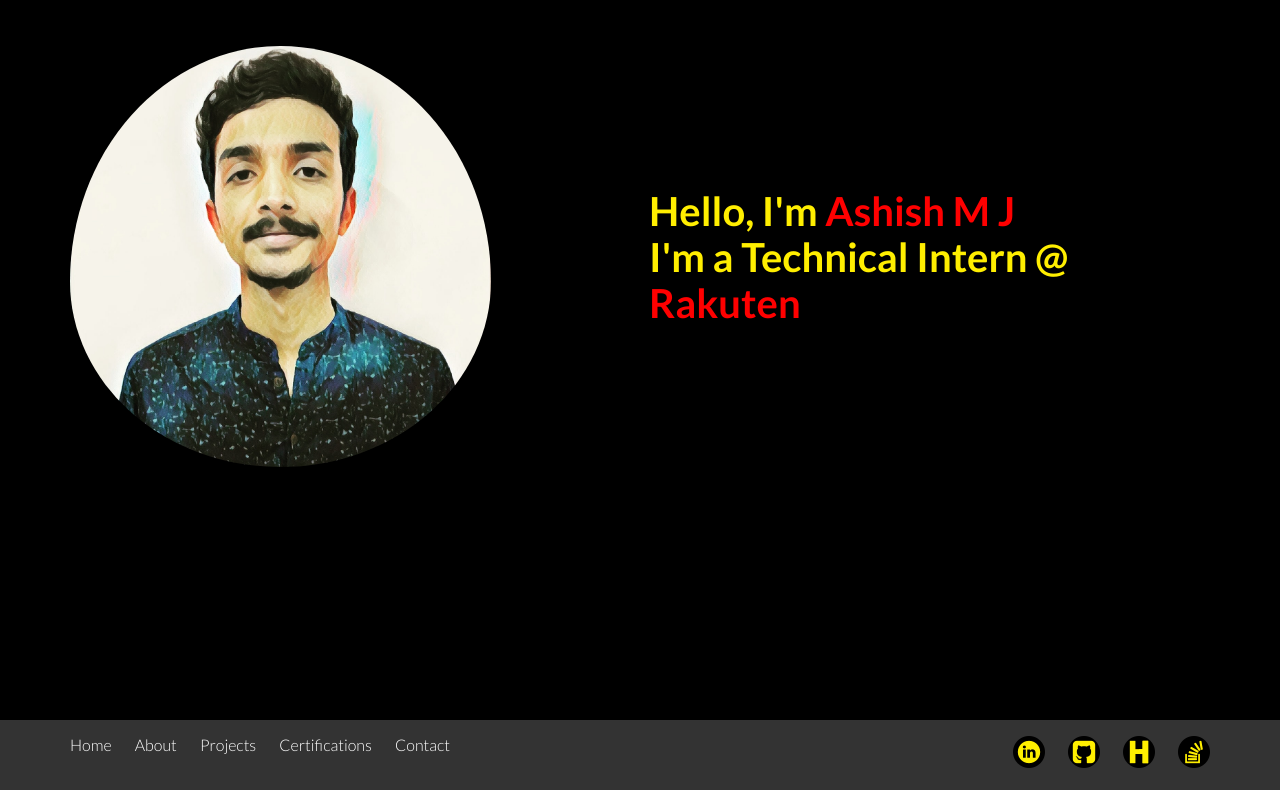
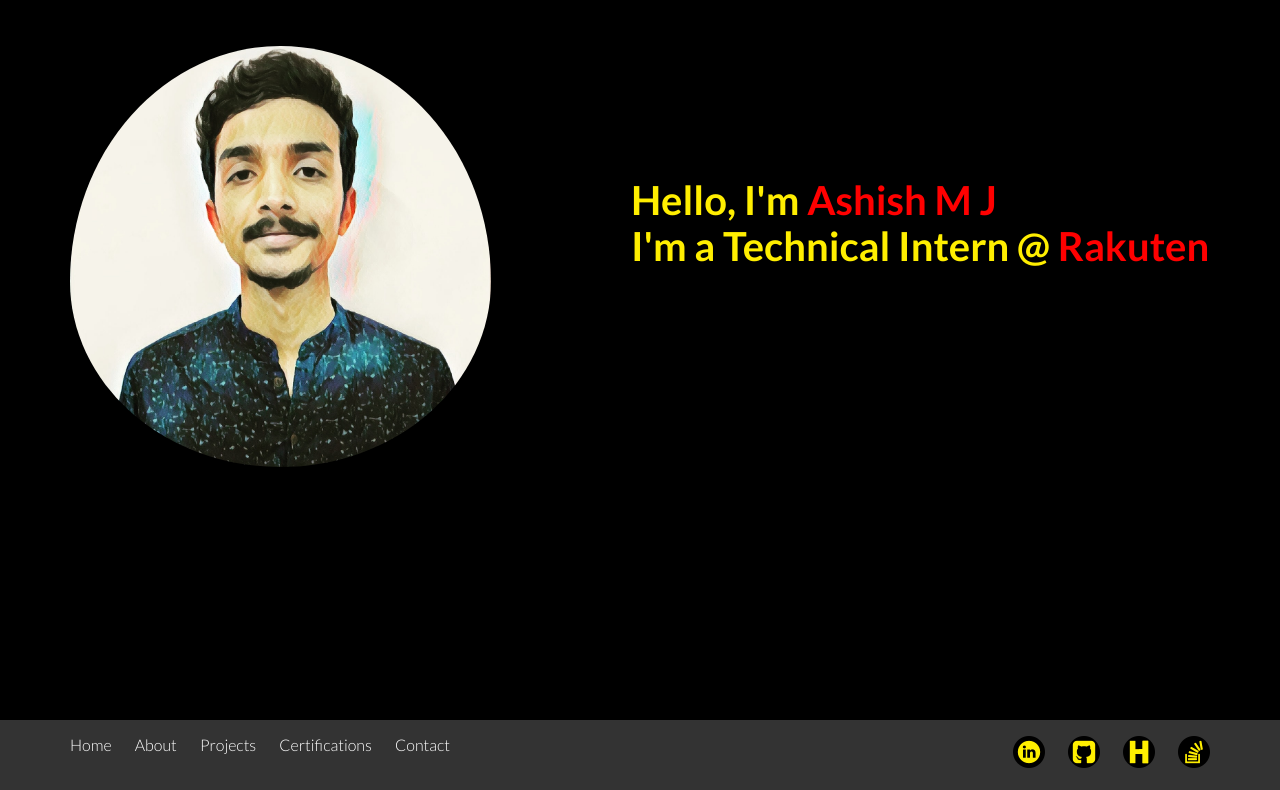
Before and after one commit to ashish-mj/Ashish-M-J, a Flask app: page / in a window 1280 px wide. Shown: the part 100-890 px from the top of the page. Run offline with Flask 2, Linux system fonts and the light colour scheme.

Commit message:
Adjust Heading in Home page

```diff
--- a/templates/home.html
+++ b/templates/home.html
@@ -10,10 +10,9 @@
         <div class="col span-1-of-2">
             <img src="../static/images/prisma.jpg" alt="AMJ  image" class="photo">
         </div>
-        <div class="col span-1-of-2">
+        <div class="col span-1-of-2"></div>
         <h1 class="text-box">Hello, I'm <span class="rakuten">Ashish M J</span>
             <br>I'm a Technical Intern @ <span class="rakuten">Rakuten</span></h1>
-        </div>
     </div>
 </section>
 {%endblock%}
--- a/templates/template.html
+++ b/templates/template.html
@@ -7,7 +7,6 @@
     <link href="https://fonts.googleapis.com/css?family=Lato:100,300,300i,400,700" rel="stylesheet">
     <link rel="stylesheet" href="../static/css/template.css">
     <link rel="icon" href="../static/images/logo.png" type="image/jpg">
-    <meta name="viewport" content="width=device-width, initial-scale=1.0">
     {% block head%}
 
 
```
